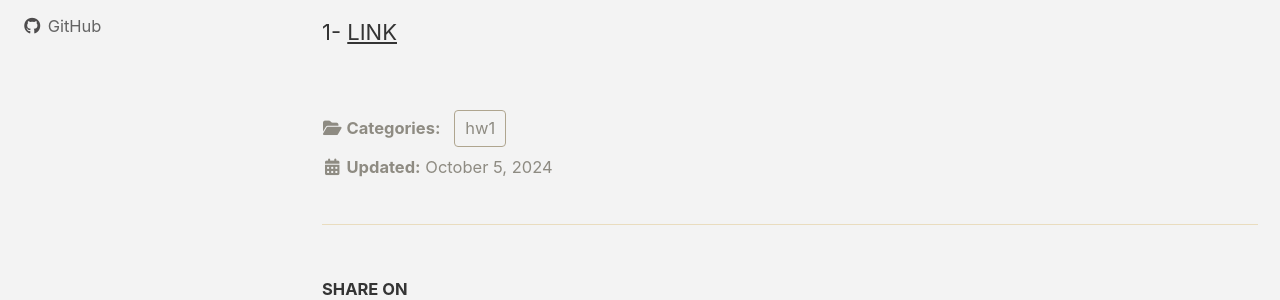
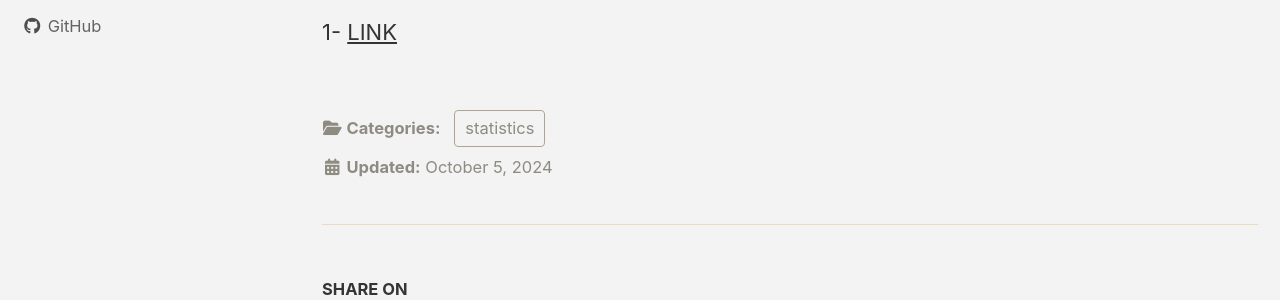
Before and after one commit to Raffo24/raffo24.github.io, a Jekyll site: the page built from _posts/statistics/2022-08-26-hw1.md, in a window 1280 px wide and 900 px high, scrolled down 1077 px. Shown: the part 156-456 px from the top of the window. Built offline with Jekyll 4.4.1, drawn with Linux system fonts in a browser that asks for light colours; cached includes are drawn as plain includes; nearby versions of some CDN libraries.

Commit message:
Update 2022-08-26-hw1.md

```diff
--- a/_posts/statistics/2022-08-26-hw1.md
+++ b/_posts/statistics/2022-08-26-hw1.md
@@ -6,7 +6,7 @@ header:
   teaser: /assets/images/blog/hw1/hw1.png
 ribbon: MidnightBlue
 categories:
-  - hw1
+  - statistics
 toc: true
 ---
 
```
